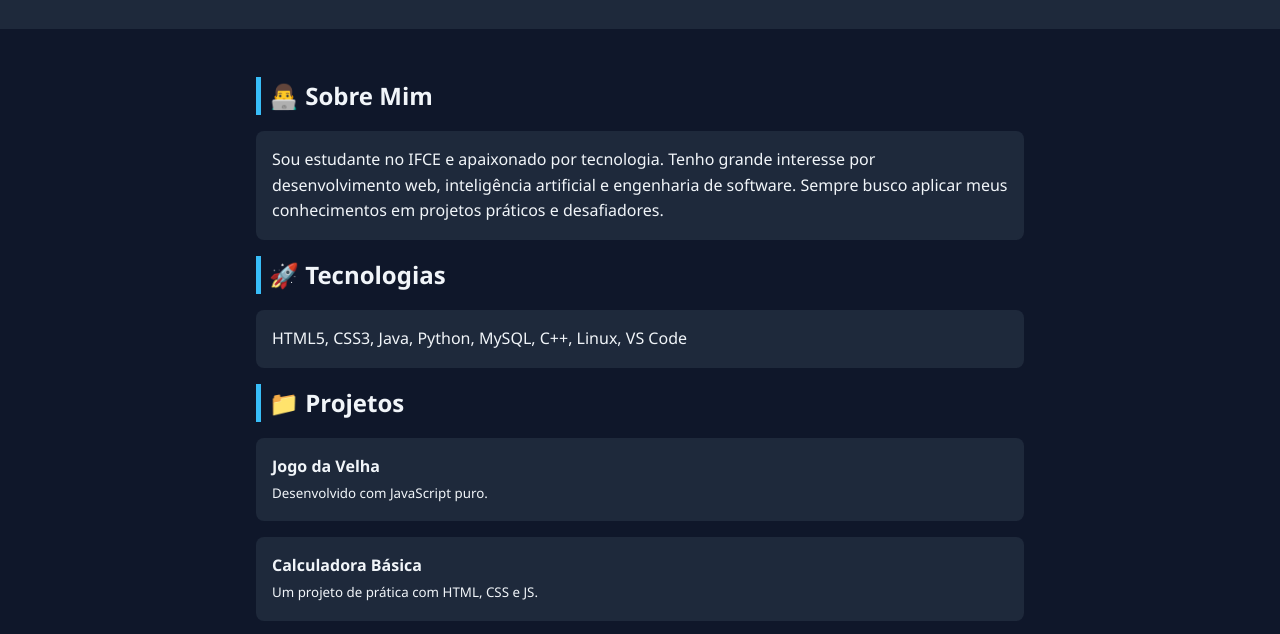
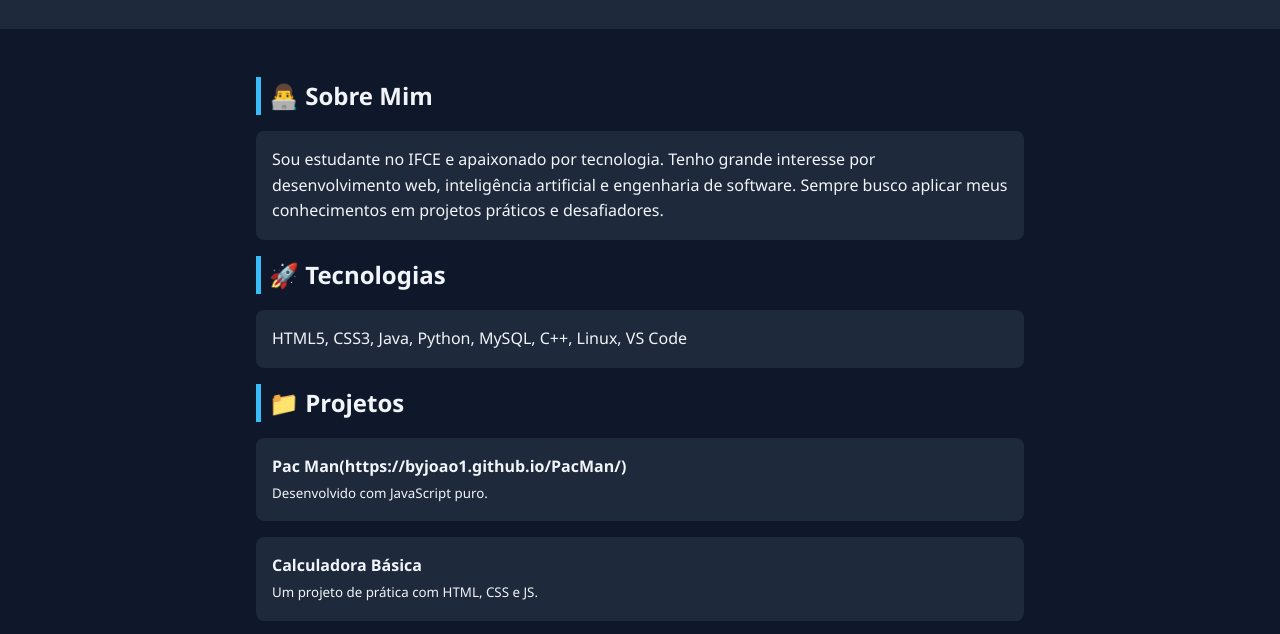
Before and after one commit to ByJoao1/Portfolio_Pessoal, a plain HTML site: page index.html in a window 1280 px wide. Shown: the part 138-772 px from the top of the page. Drawn offline with Linux system fonts and the light colour scheme.

Commit message:
Update index.html

```diff
--- a/index.html
+++ b/index.html
@@ -91,7 +91,7 @@
 
     <h2>📁 Projetos</h2>
     <div class="card">
-      <strong>Jogo da Velha</strong><br />
+      <strong>Pac Man(https://byjoao1.github.io/PacMan/)</strong><br />
       <small>Desenvolvido com JavaScript puro.</small>
     </div>
     <div class="card">
```
